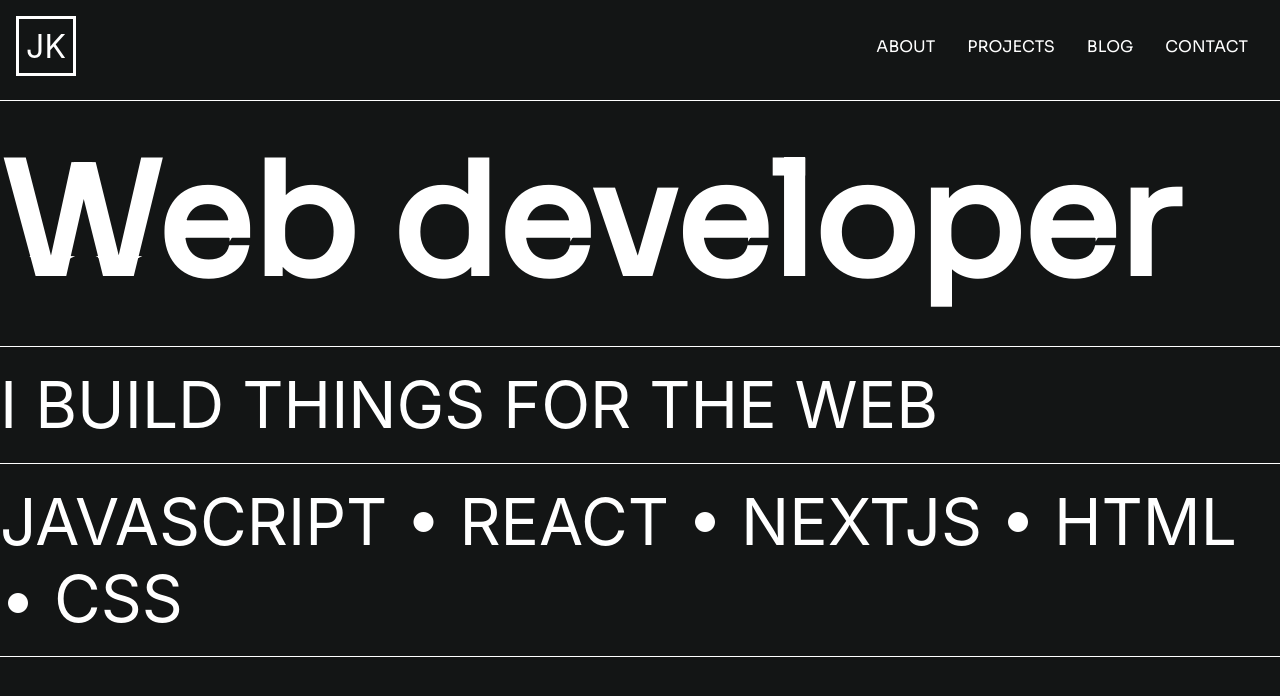
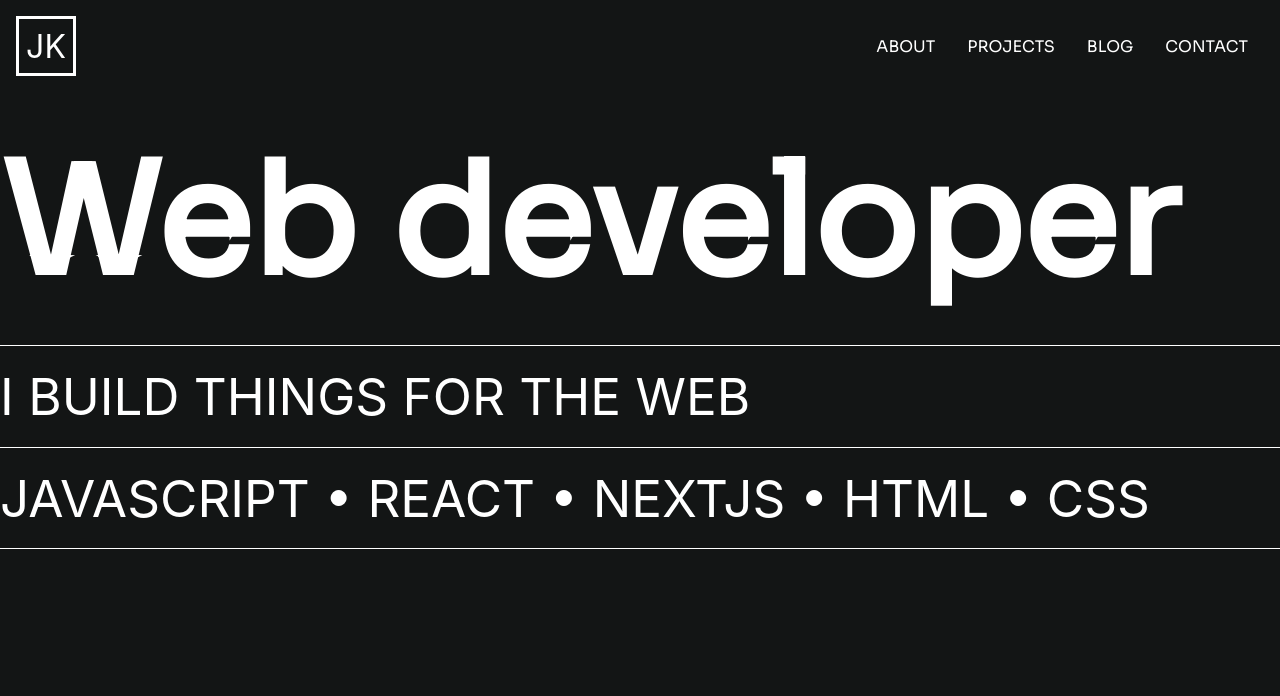
Before and after one commit to kapantzak/portfolio, a Next.js app: page / in a window 1280 px wide. Shown: the top 696 px of the page. Built offline with nearby package versions, Linux system fonts and the light colour scheme.

Commit message:
Add animation to main intro text

```diff
--- a/components/Intro.js
+++ b/components/Intro.js
@@ -3,11 +3,17 @@ import styles from "@/styles/Intro.module.css";
 const Intro = () => {
   return (
     <div>
-      <h1 className={styles.mainText}>Web developer</h1>
-      <p className={styles.subText}>I build things for the web</p>
-      <p className={styles.subText}>
-        Javascript &#8226; React &#8226; Nextjs &#8226; HTML &#8226; CSS
-      </p>
+      <div className={styles.textWrapper}>
+        <h1 className={styles.mainText}>Web developer</h1>
+      </div>
+      <div className={styles.textWrapper}>
+        <p className={styles.subText}>I build things for the web</p>
+      </div>
+      <div className={styles.textWrapper}>
+        <p className={styles.subText}>
+          Javascript &#8226; React &#8226; Nextjs &#8226; HTML &#8226; CSS
+        </p>
+      </div>
     </div>
   );
 };
--- a/styles/Intro.module.css
+++ b/styles/Intro.module.css
@@ -3,14 +3,40 @@
   margin: 0;
   font-family: "Sora", sans-serif;
   font-size: 12vw;
-  border-top: 1px solid #fff;
-  border-bottom: 1px solid #fff;
+  opacity: 0;
+  transform: translateY(10%);
+  animation-name: slideIn;
+  animation-duration: 1500ms;
+  animation-delay: 250ms;
+  animation-fill-mode: forwards;
 }
 
 .subText {
   padding: 1.5vw 0;
   margin: 0;
   text-transform: uppercase;
-  font-size: 5vw;
+  font-size: 4vw;
+  opacity: 0;
+  transform: translateY(10%);
+  animation-name: slideIn;
+  animation-duration: 1200ms;
+  animation-delay: 550ms;
+  animation-fill-mode: forwards;
+}
+
+.textWrapper {
   border-bottom: 1px solid #fff;
+  overflow: hidden;
 }
+
+@keyframes slideIn {
+  from {
+    opacity: 0;
+    transform: translateY(10%);
+  }
+
+  to {
+    opacity: 1;
+    transform: translateY(0);
+  }
+}
```
